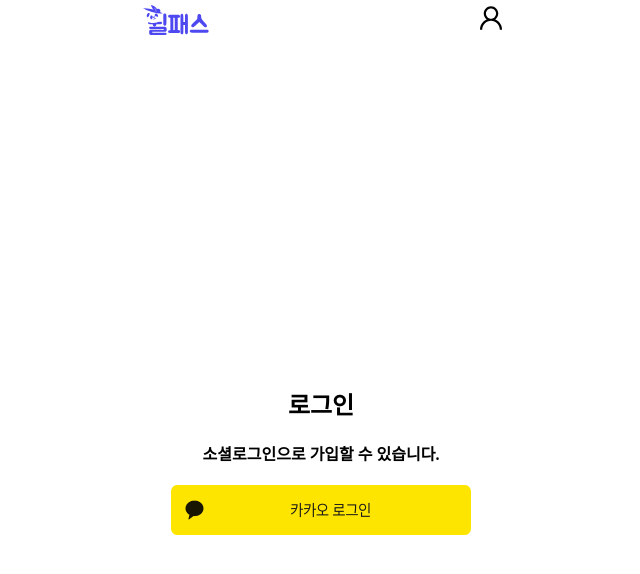
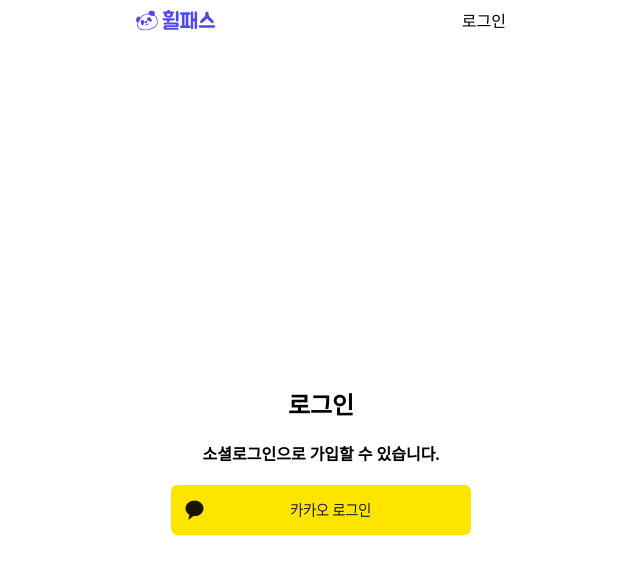
Before and after one commit to BFGGyu/BF-frontend, a Next.js app: page /login in a window 1280 px wide. Shown: the top 574 px of the page, without its empty margins (319-959 px from the left). Built offline with nearby package versions, Linux system fonts and the light colour scheme; no server answers; a web font is replaced by a local one.

Commit message:
Feat: #64 - 닉네임 받아오기 & Header 이미지 수정

```diff
--- a/pages/login/index.tsx
+++ b/pages/login/index.tsx
@@ -5,12 +5,13 @@ import Image from 'next/image';
 import { useRouter } from 'next/router';
 import React, { useEffect } from 'react';
 import { useSetRecoilState } from 'recoil';
-import { isLoggedInState } from '@states/user';
+import { isLoggedInState, nicknameState } from '@states/user';
 import styled from 'styled-components';
 
 const LoginPage = () => {
   const router = useRouter();
   const setIsLoggedIn = useSetRecoilState(isLoggedInState);
+  const setNickname = useSetRecoilState(nicknameState);
 
   const handleClickLogin = () => {
     const KAKAO_AUTH_URL = `https://kauth.kakao.com/oauth/authorize?client_id=${process.env.NEXT_PUBLIC_KAKAO_APP_KEY}&redirect_uri=${process.env.NEXT_PUBLIC_KAKAO_REDIRECT_URI}&response_type=code`;
@@ -19,16 +20,19 @@ const LoginPage = () => {
 
   useEffect(() => {
     if (router.query.code && typeof router.query.code == 'string') {
-      login(router.query.code).then(() => {
-        setIsLoggedIn(true);
-        router.push('/');
+      login(router.query.code).then((data) => {
+        if (typeof data !== 'undefined') {
+          setNickname(`${data.nickname} 님`);
+          setIsLoggedIn(true);
+          router.push('/');
+        }
       });
     }
   });
 
   return (
     <LoginWrapper>
-      <Header page='review' />
+      <Header type='blue' />
       <TextWrapper>
         <LoginText style={FONT.HEADLINE1}>로그인</LoginText>
         <SubText style={FONT.HEADLINE2}>소셜로그인으로 가입할 수 있습니다.</SubText>
--- a/pages/review/index.tsx
+++ b/pages/review/index.tsx
@@ -30,7 +30,7 @@ const ReviewPage: NextPage = () => {
 
   return (
     <ReviewMainWrapper>
-      <Header page='review' />
+      <Header type='blue' />
       <TextWrapper>
         <ReviewTitle style={FONT.HEADLINE1}>이용한 경로에 대한 평가를 부탁드립니다.</ReviewTitle>
         <StarRating style={FONT.HEADLINE1}>
--- a/src/apis/user.ts
+++ b/src/apis/user.ts
@@ -10,6 +10,7 @@ export const login = async (code: string) => {
     console.log('kakao accessToken 발급 성공: ', result.data.access_token);
     localStorage.setItem('access', result.data.access_token);
     localStorage.setItem('refresh', result.data.refresh_token);
+    return result.data;
   } catch (error: any) {
     console.log('getKakaoAccessToken 에러: ', error);
     if (error.response.status === 401) {
@@ -17,7 +18,7 @@ export const login = async (code: string) => {
       console.log('에러시 재발급: ', result);
       if (result) {
         error.config.headers.Authorization = result.data.access_token;
-        return await Server.post(error.config.url, error.config);
+        await Server.post(error.config.url, error.config);
       }
     }
   }
--- a/src/components/common/Header.tsx
+++ b/src/components/common/Header.tsx
@@ -2,15 +2,18 @@ import Image from 'next/image';
 import { styled } from 'styled-components';
 import { AiOutlineUser } from 'react-icons/ai';
 import { useRouter } from 'next/router';
+import { useRecoilValue } from 'recoil';
+import { nicknameState } from '@states/user';
 
 interface IHeaderProps {
   bgColor?: string;
   color?: string;
-  page: string;
+  type: string;
 }
 
-const Header = ({ bgColor, color, page }: IHeaderProps) => {
+const Header = ({ bgColor, color, type }: IHeaderProps) => {
   const router = useRouter();
+  const nickname = useRecoilValue(nicknameState);
 
   const handleClickLogin = () => {
     router.push('/login');
@@ -18,10 +21,10 @@ const Header = ({ bgColor, color, page }: IHeaderProps) => {
 
   return (
     <HeaderWrapper $bgColor={bgColor} $color={color}>
-      {page === 'main' && <Image src='/images/mainImage.svg' alt='' width={80} height={30} />}
-      {page === 'review' && <Image src='/images/splash.svg' alt='' width={80} height={30} />}
-      <UserIconButton>
-        <AiOutlineUser size={30} onClick={handleClickLogin} />
+      {type === 'blue' && <Image src='/images/blueHeader.svg' alt='' width={80} height={30} />}
+      {type === 'white' && <Image src='/images/whiteHeader.svg' alt='' width={80} height={30} />}
+      <UserIconButton onClick={handleClickLogin}>
+        {nickname ? <AiOutlineUser size={30} /> : <div>로그인</div>}
       </UserIconButton>
     </HeaderWrapper>
   );
@@ -44,6 +47,9 @@ const HeaderWrapper = styled.div<HeaderType>`
 `;
 
 const UserIconButton = styled.div`
+  height: 5vh;
+  display: flex;
+  align-items: center;
   cursor: pointer;
 `;
 
--- a/src/components/main/HeaderSection.tsx
+++ b/src/components/main/HeaderSection.tsx
@@ -15,7 +15,7 @@ const HeaderSection = () => {
   };
   return (
     <Wrapper>
-      <Header page='main' />
+      <Header type='white' />
       <BodyWrapper>
         <MainTextWrapper>
           <MainText style={FONT.HEADLINE1}>
--- a/src/states/user.ts
+++ b/src/states/user.ts
@@ -5,3 +5,8 @@ export const isLoggedInState = atom({
   key: `isLoggedInState${randomUUID}`,
   default: false
 });
+
+export const nicknameState = atom({
+  key: `nicknameState${randomUUID}`,
+  default: ''
+});
```
Also changed, not shown: public/images/blueHeader.svg (added), public/images/whiteHeader.svg (renamed from public/images/mainImage.svg).
